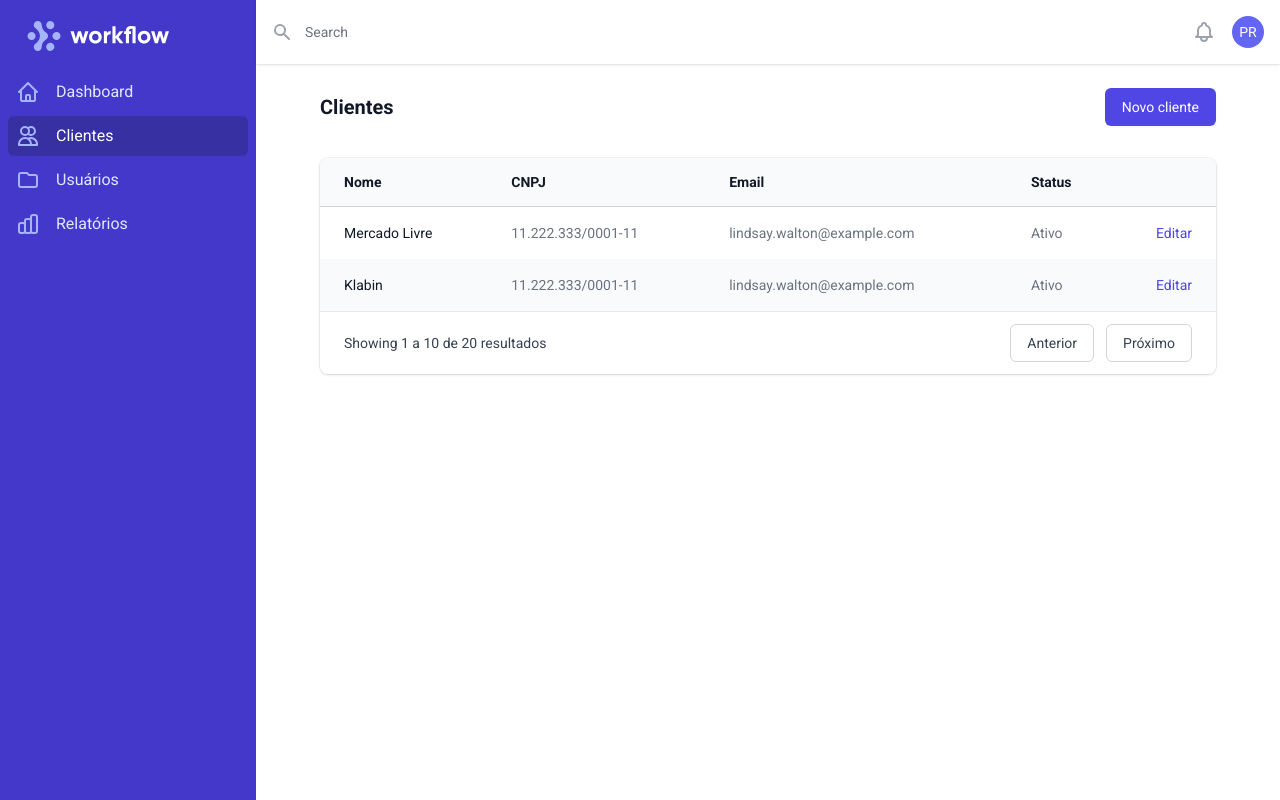
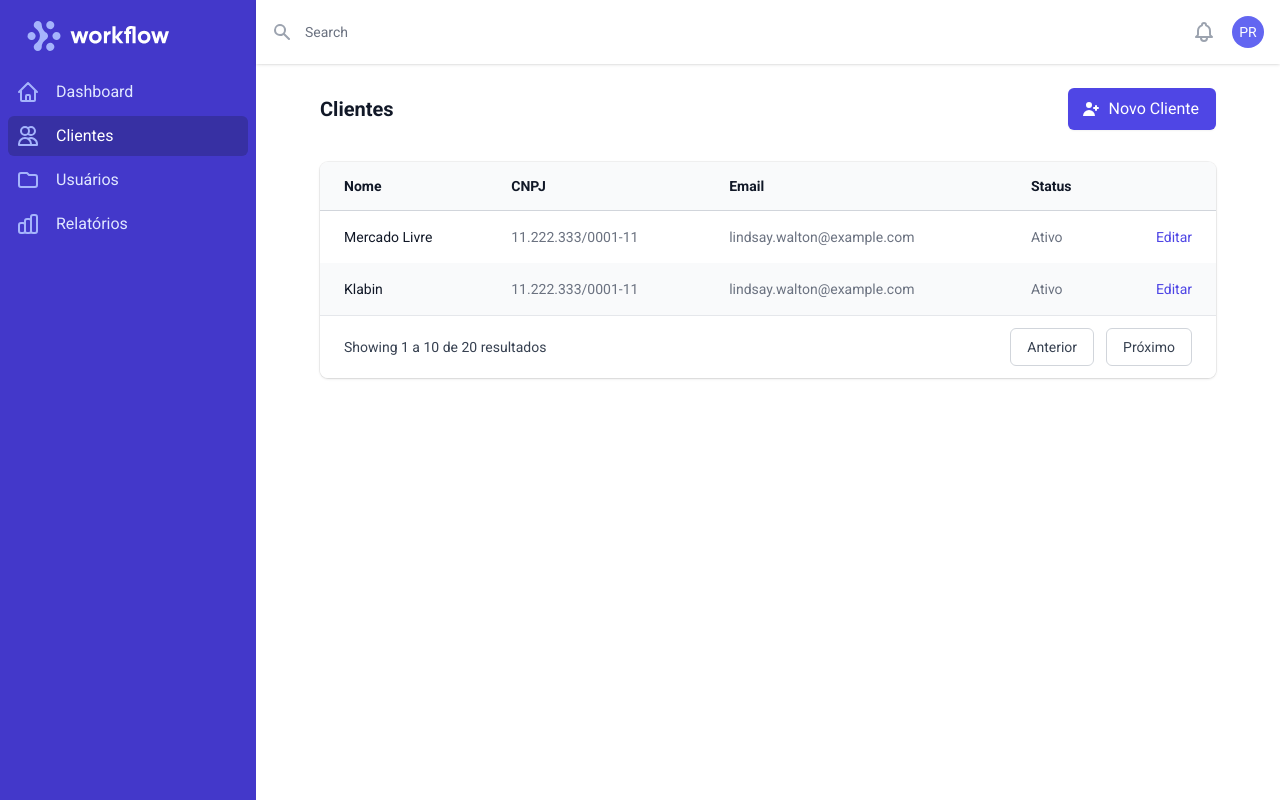
Before and after one commit to PedroRabelo/tecnoprest, a Next.js app in the folder frontend/: page /admin/clients in a window 1280 px wide. Built offline with nearby package versions, Linux system fonts and the light colour scheme.

Commit message:
feat(frontend): componente de botão

```diff
--- /dev/null
+++ b/frontend/components/button/index.tsx
@@ -0,0 +1,31 @@
+import { SVGProps } from "react";
+
+type Props = {
+  icon?: (props: SVGProps<SVGSVGElement>) => JSX.Element;
+  title: String;
+  type: "button" | "submit" | "reset" | undefined;
+  style: "primary" | "secondary";
+};
+
+function classNames(...classes: string[]) {
+  return classes.filter(Boolean).join(" ");
+}
+
+export function Button({ ...props }: Props) {
+  return (
+    <button
+      type="button"
+      className={classNames(
+        props.style === "primary"
+          ? "focus:ring-indigo-500 text-white bg-indigo-600 hover:bg-indigo-700"
+          : "text-indigo-700 bg-indigo-100 hover:bg-indigo-200 focus:ring-indigo-500",
+        "inline-flex items-center px-4 py-2 border border-transparent text-base font-medium rounded-md shadow-sm focus:outline-none focus:ring-2 focus:ring-offset-2"
+      )}
+    >
+      {props.icon && (
+        <props.icon className="-ml-1 mr-2 h-5 w-5" aria-hidden="true" />
+      )}
+      {props.title}
+    </button>
+  );
+}
--- a/frontend/components/index.tsx
+++ b/frontend/components/index.tsx
@@ -3,3 +3,4 @@ export * from "./layouts";
 export * from "./link-menu";
 export * from "./pagination";
 export * from "./form";
+export * from "./button";
--- a/frontend/pages/admin/clients/create.tsx
+++ b/frontend/pages/admin/clients/create.tsx
@@ -1,12 +1,12 @@
-import { InputForm } from "../../../components";
+import { Button, InputForm } from "../../../components";
 
 export function CreateClient() {
   return (
     <>
       <div className="pb-5 ">
-        <h3 className="text-lg leading-6 font-medium text-gray-900">
+        <h2 className="text-xl leading-6 font-bold text-gray-900">
           Cadastrar Cliente
-        </h3>
+        </h2>
       </div>
       <div className="space-y-6">
         <div className="bg-white shadow px-4 py-5 sm:rounded-lg sm:p-6">
@@ -191,19 +191,9 @@ export function CreateClient() {
           </div>
         </div>
 
-        <div className="flex justify-end">
-          <button
-            type="button"
-            className="bg-white py-2 px-4 border border-gray-300 rounded-md shadow-sm text-sm font-medium text-gray-700 hover:bg-gray-50 focus:outline-none focus:ring-2 focus:ring-offset-2 focus:ring-indigo-500"
-          >
-            Voltar
-          </button>
-          <button
-            type="submit"
-            className="ml-3 inline-flex justify-center py-2 px-4 border border-transparent shadow-sm text-sm font-medium rounded-md text-white bg-indigo-600 hover:bg-indigo-700 focus:outline-none focus:ring-2 focus:ring-offset-2 focus:ring-indigo-500"
-          >
-            Salvar
-          </button>
+        <div className="flex justify-end gap-4">
+          <Button title="Voltar" style="secondary" type="button" />
+          <Button title="Salvar" style="primary" type="submit" />
         </div>
       </div>
     </>
--- a/frontend/pages/admin/clients/index.tsx
+++ b/frontend/pages/admin/clients/index.tsx
@@ -1,5 +1,6 @@
+import { MailIcon, UserAddIcon } from "@heroicons/react/solid";
 import Link from "next/link";
-import { Pagination } from "../../../components";
+import { Button, Pagination } from "../../../components";
 
 const clients = [
   {
@@ -25,12 +26,14 @@ export function Clients() {
         </div>
         <div className="mt-4 sm:mt-0 sm:ml-16 sm:flex-none">
           <Link href="/admin/clients/create">
-            <button
-              type="button"
-              className="inline-flex items-center justify-center rounded-md border border-transparent bg-indigo-600 px-4 py-2 text-sm font-medium text-white shadow-sm hover:bg-indigo-700 focus:outline-none focus:ring-2 focus:ring-indigo-500 focus:ring-offset-2 sm:w-auto"
-            >
-              Novo cliente
-            </button>
+            <a>
+              <Button
+                type="button"
+                title="Novo Cliente"
+                icon={UserAddIcon}
+                style="primary"
+              />
+            </a>
           </Link>
         </div>
       </div>
```
